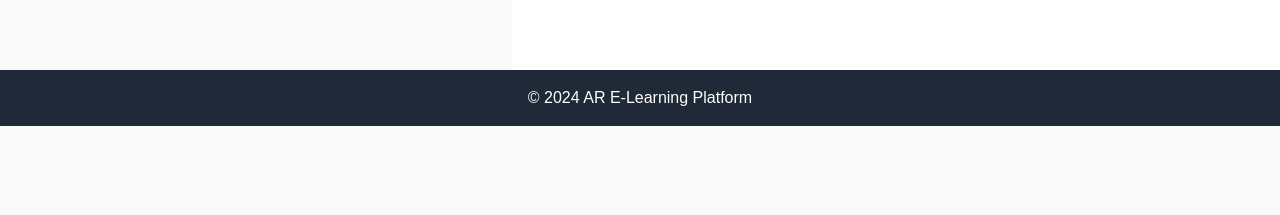
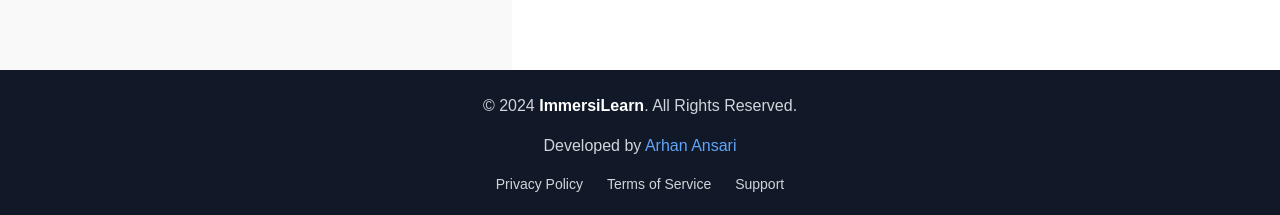
Before and after one commit to ArhanAnsari/ImmersiLearn, a Next.js app: page /sign-up in a window 1280 px wide. Shown: the part 794-1009 px from the top of the page. Before the commit the page ends 920 px from the top, so only its background shows below. Built offline with nearby package versions, Linux system fonts and the light colour scheme; no server answers.

Commit message:
Update Footer.tsx

```diff
--- a/components/Footer.tsx
+++ b/components/Footer.tsx
@@ -1,7 +1,54 @@
+// components/Footer.tsx
 export default function Footer() {
-    return (
-      <footer className="p-4 bg-gray-800 text-white text-center">
-        <p>&copy; 2024 AR E-Learning Platform</p>
-      </footer>
-    );
-  }
+  return (
+    <footer className="p-6 bg-gray-900 text-gray-300">
+      <div className="container mx-auto text-center">
+        <p className="mb-4">
+          &copy; 2024&nbsp;
+          <span className="text-white font-bold">
+            ImmersiLearn
+          </span>. All Rights Reserved.
+        </p>
+        <p>
+          Developed by{' '}
+          <a
+            href="https://arhanansari.vercel.app/"
+            target="_blank"
+            rel="noopener noreferrer"
+            className="text-blue-400 hover:text-blue-500 transition-colors duration-300"
+          >
+            Arhan Ansari
+          </a>
+        </p>
+        <div className="mt-4">
+          <ul className="flex justify-center space-x-6 text-sm">
+            <li>
+              <a
+                href="#privacy"
+                className="hover:text-white transition-colors duration-300"
+              >
+                Privacy Policy
+              </a>
+            </li>
+            <li>
+              <a
+                href="#terms"
+                className="hover:text-white transition-colors duration-300"
+              >
+                Terms of Service
+              </a>
+            </li>
+            <li>
+              <a
+                href="#support"
+                className="hover:text-white transition-colors duration-300"
+              >
+                Support
+              </a>
+            </li>
+          </ul>
+        </div>
+      </div>
+    </footer>
+  );
+}
```
